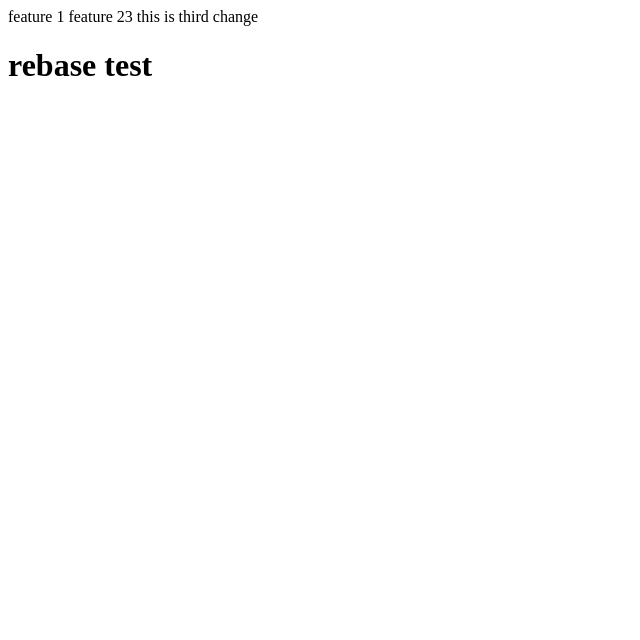
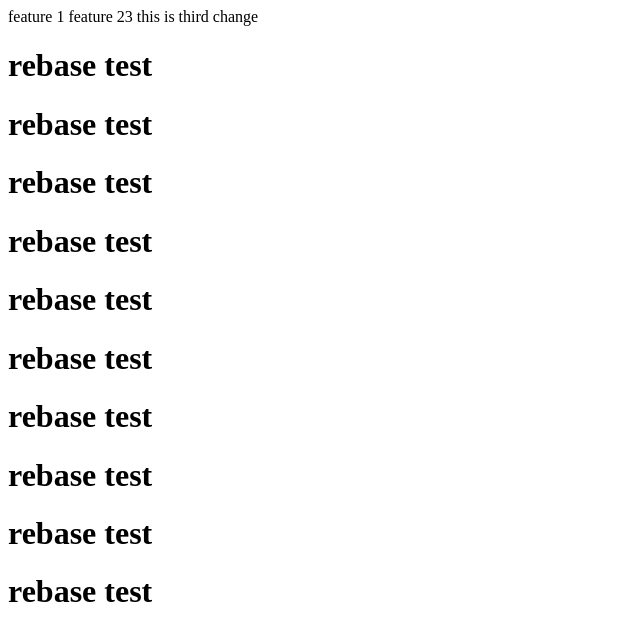
Before and after one commit to srinath-webdev/git, a plain HTML site: page feature/index.html in a window 1280 px wide. Shown: the whole page, without its empty margins (0-640 px from the left). Drawn offline with Linux system fonts and the light colour scheme.

Commit message:
rebasing

```diff
--- a/feature/index.html
+++ b/feature/index.html
@@ -9,5 +9,14 @@ feature 1 feature 23 this is third change
   </head>
   <body>
     <h1>rebase test</h1>
+    <h1>rebase test</h1>
+    <h1>rebase test</h1>
+    <h1>rebase test</h1>
+    <h1>rebase test</h1>
+    <h1>rebase test</h1>
+    <h1>rebase test</h1>
+    <h1>rebase test</h1>
+    <h1>rebase test</h1>
+    <h1>rebase test</h1>
   </body>
 </html>
```
